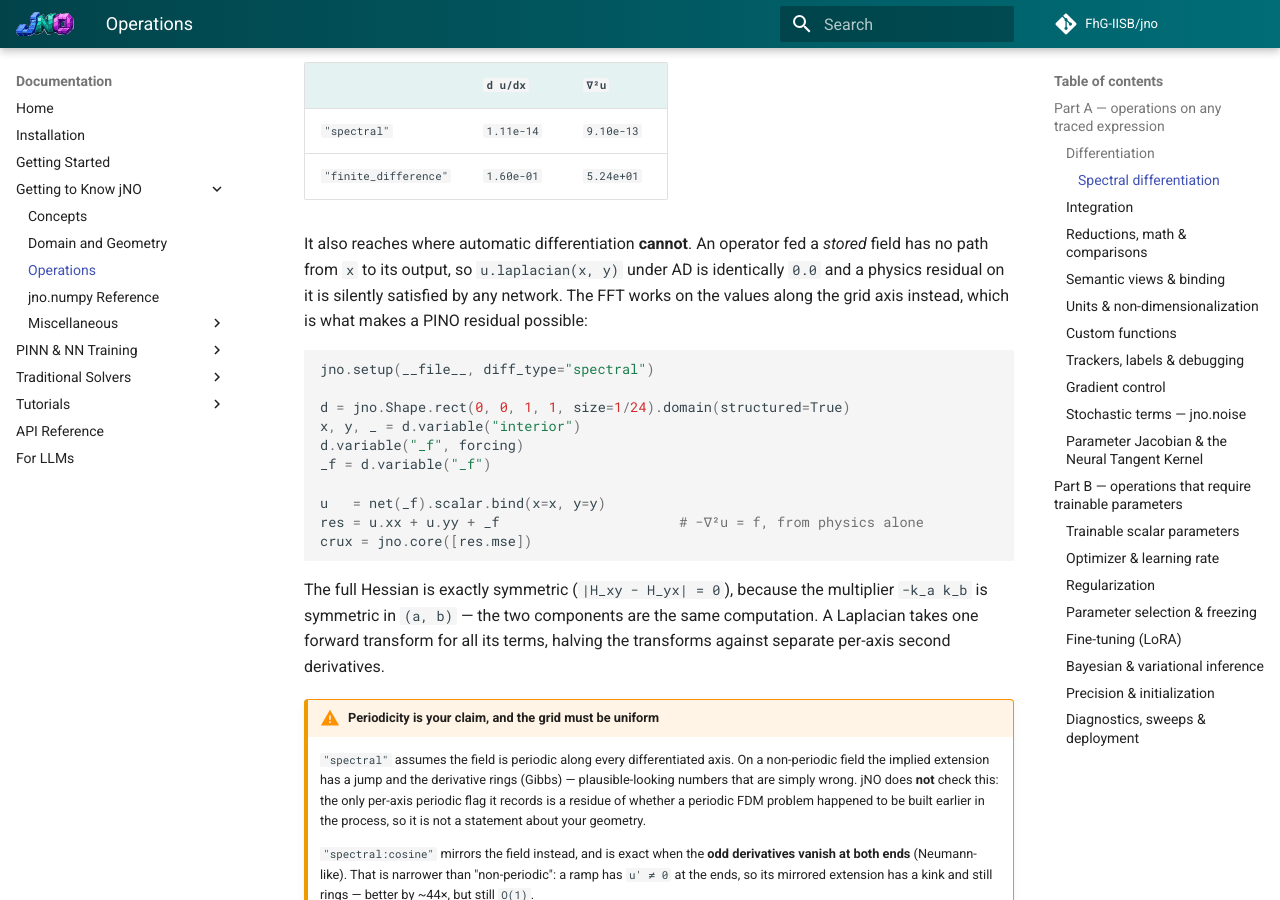
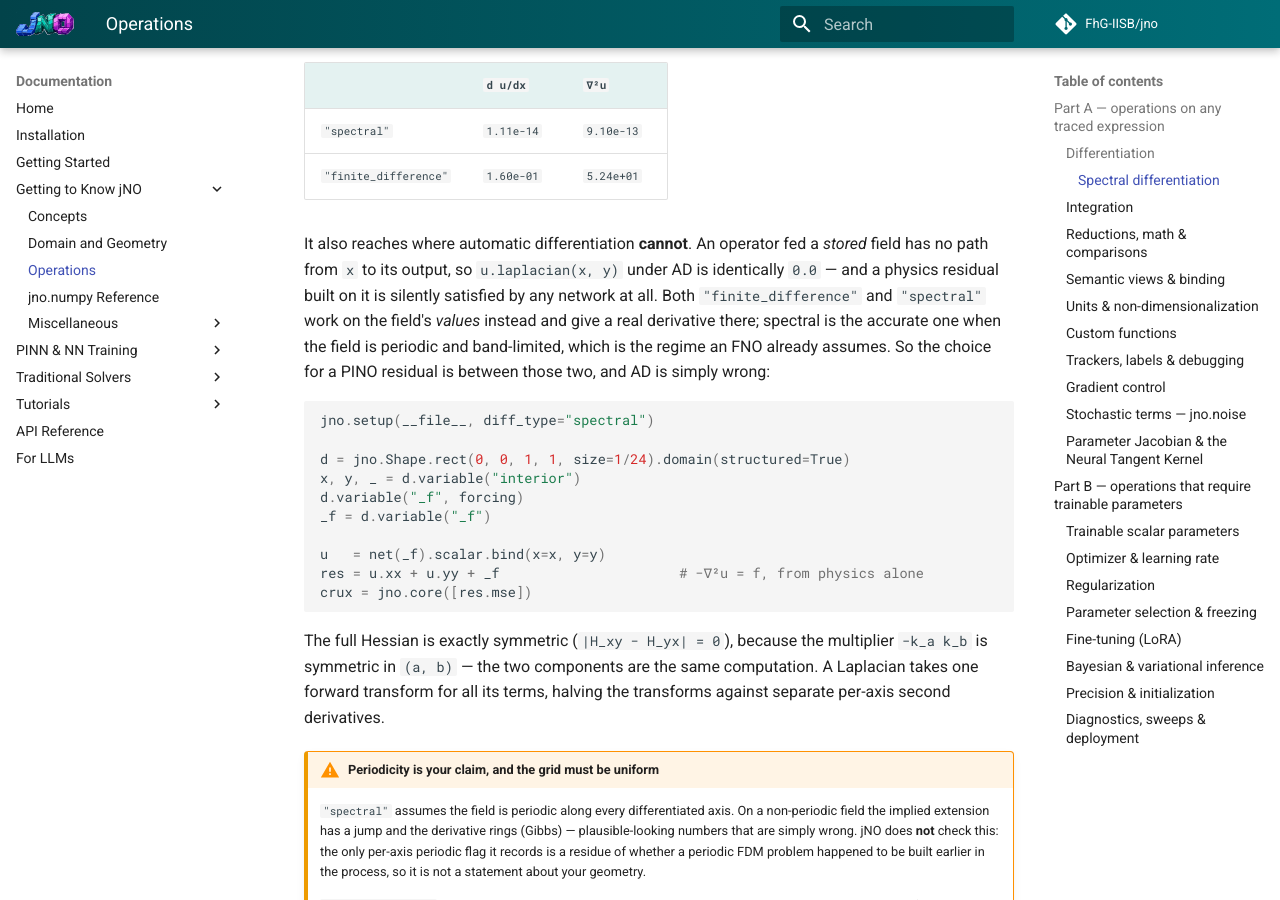
Before and after one commit to FhG-IISB/jNO, an MkDocs documentation site: the page built from docs/operations.md, in a window 1280 px wide and 900 px high, scrolled down 2046 px. Built offline with MkDocs 1.6.1 and Material for MkDocs 9.7.7, drawn with Linux system fonts in a browser that asks for light colours; comment, search, counter and statistics services are not loaded.

Commit message:
docs(trace): only AD is broken on a stored field -- finite differences already worked
The spectral docs claimed the FFT "is what makes a PINO residual possible".
That overstated it. Measured on a dataset-fed operator, d/dx of the network
output:

    automatic_differentiation   max|.| = 0.000e+00     broken
    finite_difference           max|.| = 1.401e+00     already worked
    spectral                    max|.| = 1.422e+00

`finite_difference` evaluates the target on the mesh and stencils the VALUES,
so it never needed a path from x either. A physics residual on a stored-input
operator was writable before the spectral backend existed.

The accurate claim is narrower: AD is the one that silently returns zero, and
a residual built on it is satisfied by any network at all. The real choice for
a PINO residual is between finite differences and spectral, where spectral's
contribution is ACCURACY -- 1.11e-14 against 1.60e-01 differentiating a stored
periodic field -- not capability.

Pinned by a test asserting both halves: that finite differences give a real
derivative there, and that spectral is far more accurate on a periodic field.
So the docs cannot drift back to the stronger claim.

````diff
--- a/docs/operations.md
+++ b/docs/operations.md
@@ -76,9 +76,11 @@ grid, same field, same grid:
 | `"finite_difference"` | `1.60e-01` | `5.24e+01` |
 
 It also reaches where automatic differentiation **cannot**. An operator fed a *stored* field has no
-path from `x` to its output, so `u.laplacian(x, y)` under AD is identically `0.0` and a physics
-residual on it is silently satisfied by any network. The FFT works on the values along the grid
-axis instead, which is what makes a PINO residual possible:
+path from `x` to its output, so `u.laplacian(x, y)` under AD is identically `0.0` — and a physics
+residual built on it is silently satisfied by any network at all. Both `"finite_difference"` and
+`"spectral"` work on the field's *values* instead and give a real derivative there; spectral is the
+accurate one when the field is periodic and band-limited, which is the regime an FNO already
+assumes. So the choice for a PINO residual is between those two, and AD is simply wrong:
 
 ```python
 jno.setup(__file__, diff_type="spectral")
````
Also changed, not shown: 1 other file.
